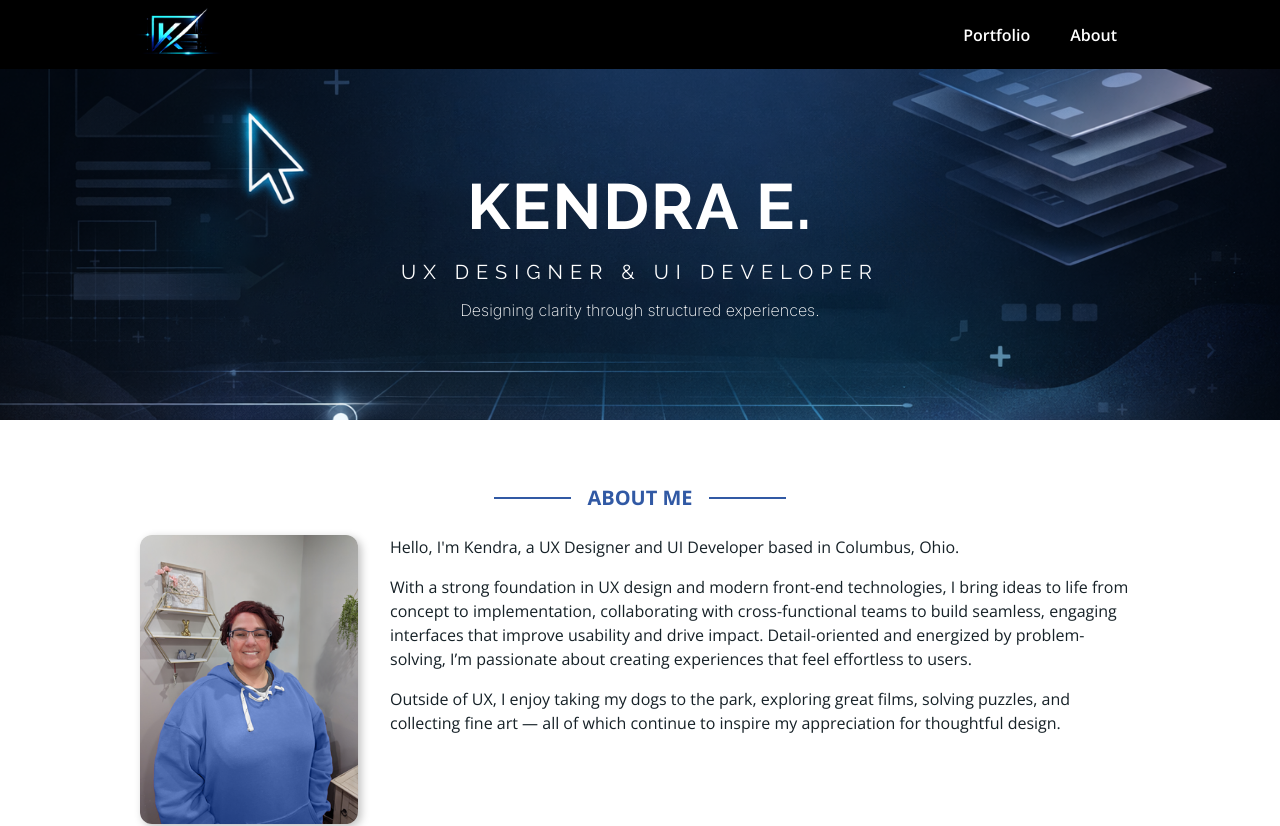
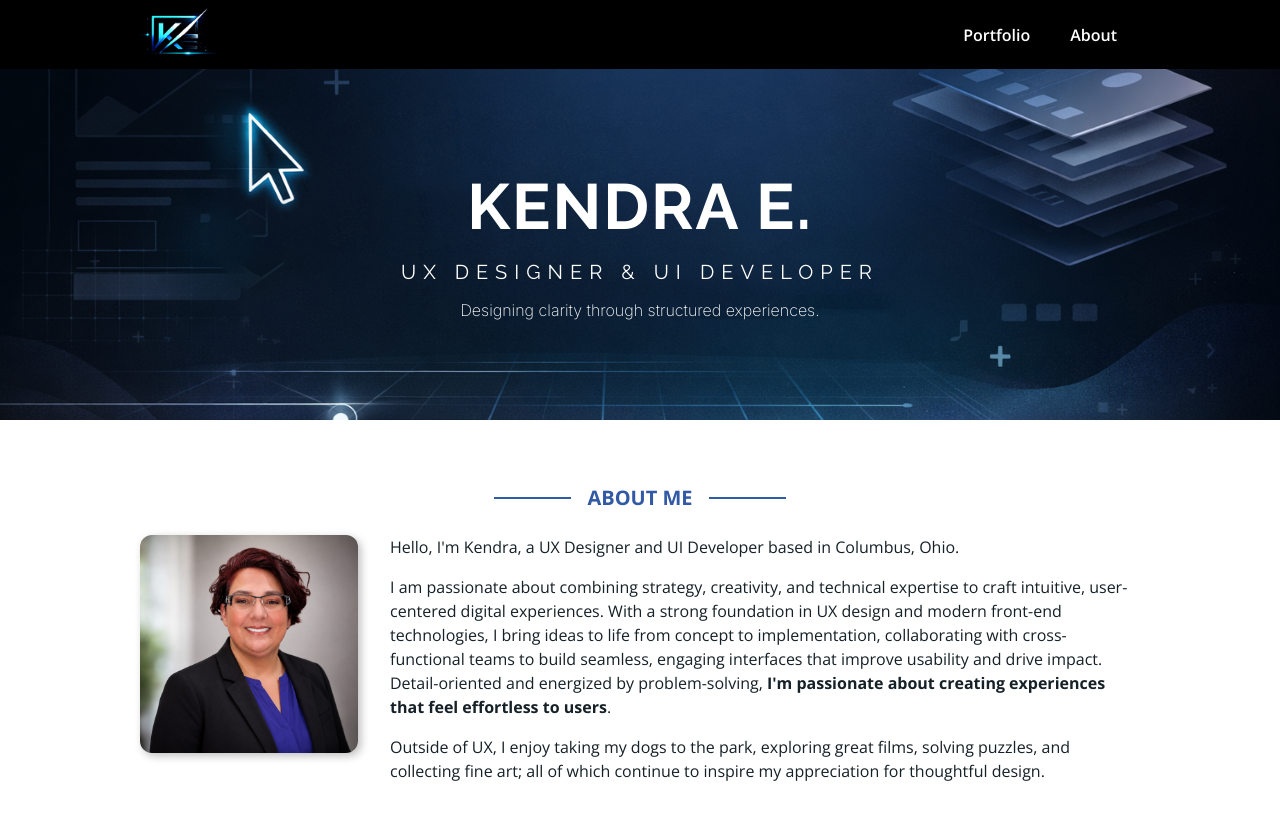
Before and after one commit to kedinger1178/portfolio, a React (Create React App) app: page /abuserList in a window 1280 px wide. Shown: the top 826 px of the page. Built offline with nearby package versions, Linux system fonts and the light colour scheme; a web font is replaced by a local one.

Commit message:
Update pics

```diff
--- a/src/images/imageIndex.js
+++ b/src/images/imageIndex.js
@@ -3,6 +3,7 @@ import homeHero from './homeHero.png';
 import meWithDogs from './me3.png';
 import meWithZoey from './me-zoey.jpg';
 import portrait from './portrait.png';
+import headshot from './headshot.png';
 import navLogo from './Kendra-logo.png';
 
 import natCare from './NatCare.png';
@@ -63,6 +64,7 @@ export default {
     meWithZoey,
     meWithDogs,
     portrait,
+    headshot,
 
     abuserList,
     pubAwards,
--- a/src/pages/About/About.js
+++ b/src/pages/About/About.js
@@ -17,8 +17,8 @@ function About() {
             <section id='aboutMe' className='about-section'>
                 <div className='about-me'>
                     <div className='about-body'>
-                        <div className='me' role="img" aria-label="Me at the park">
-                            <img src={images.meWithDogs} className="pic-about"></img>
+                        <div className='me' role="img" aria-label="About Me">
+                            <img src={images.portrait} className="pic-about"></img>
                             <div className='connect-info-top'>
                                 <h3 className='section-title'>Let&#39;s Connect!</h3>
                                 <div className='icon-info-pair'>
@@ -77,8 +77,8 @@ function About() {
                         <div className='contact-form'>
                             <ContactForm />
                         </div>
-                        <div className='image' role="img" aria-label="Me with Zoey">
-                            <img src={images.meWithZoey} className="pic-about"></img>
+                        <div className='image' role="img" aria-label="Portrait">
+                            <img src={images.meWithDogs} className="pic-about"></img>
                         </div>
                     </div>
 
--- a/src/pages/About/aboutMe.scss
+++ b/src/pages/About/aboutMe.scss
@@ -148,7 +148,7 @@ img.pic-about {
   width: 100%;
 
   .image {
-    width: 258px;
+    width: 250px;
     height: auto;
     padding-top: 0;
   }
--- a/src/pages/Home/Home.js
+++ b/src/pages/Home/Home.js
@@ -26,12 +26,12 @@ function Home() {
                     </div>
                     <div className='about-me-body'>
                         <div className='portrait' role="img" aria-label="Portrait">
-                            <img src={images.portrait} className="pic" alt="Portrait"></img>
+                            <img src={images.headshot} className="pic" alt="Headshot"></img>
                         </div>
                         <div className='about-details'>
                             <p>Hello, I'm Kendra, a UX Designer and UI Developer based in Columbus, Ohio.</p>
-                            <p>With a strong foundation in UX design and modern front-end technologies, I bring ideas to life from concept to implementation, collaborating with cross-functional teams to build seamless, engaging interfaces that improve usability and drive impact. Detail-oriented and energized by problem-solving, I’m passionate about creating experiences that feel effortless to users.</p>
-                            <p>Outside of UX, I enjoy taking my dogs to the park, exploring great films, solving puzzles, and collecting fine art — all of which continue to inspire my appreciation for thoughtful design.</p>
+                            <p>I am passionate about combining strategy, creativity, and technical expertise to craft intuitive, user-centered digital experiences. With a strong foundation in UX design and modern front-end technologies, I bring ideas to life from concept to implementation, collaborating with cross-functional teams to build seamless, engaging interfaces that improve usability and drive impact. Detail-oriented and energized by problem-solving, <strong>I'm passionate about creating experiences that feel effortless to users</strong>.</p>
+                            <p>Outside of UX, I enjoy taking my dogs to the park, exploring great films, solving puzzles, and collecting fine art; all of which continue to inspire my appreciation for thoughtful design.</p>
                         </div>
                     </div>
                 </div>
```
Also changed, not shown: src/images/headshot.png (added).
